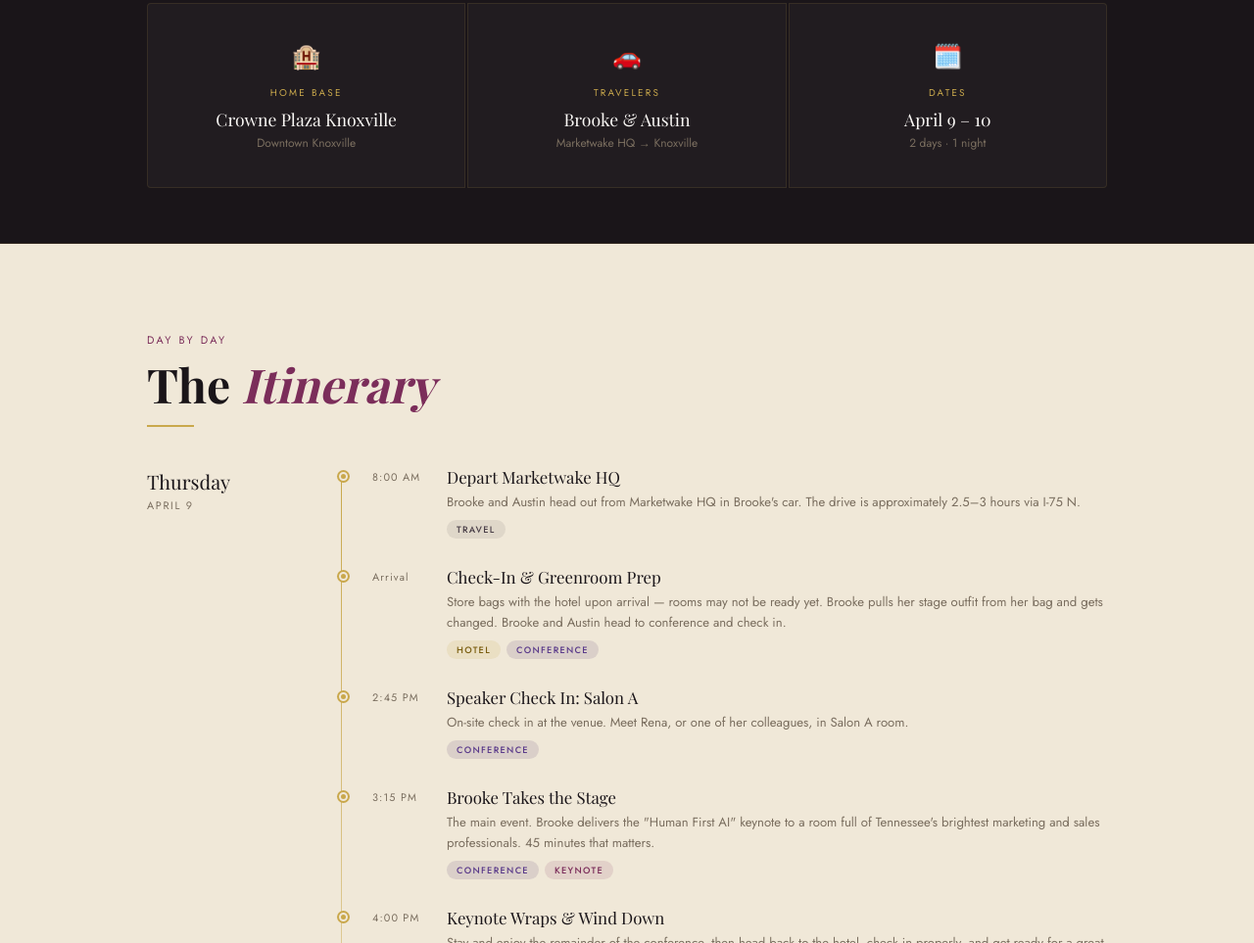
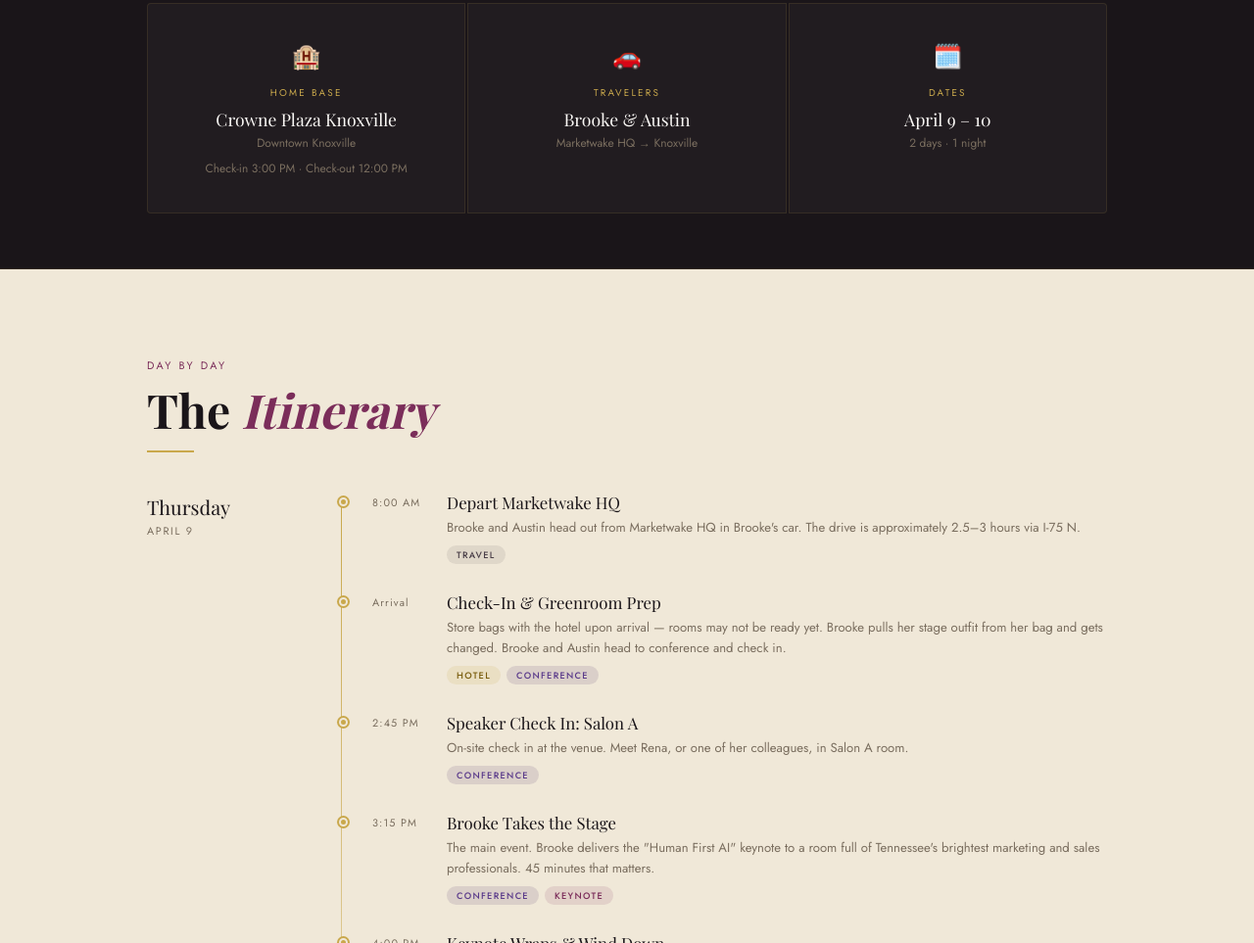
Before and after one commit to meganbush-mw/tn-conference, a plain HTML site: page index.html in a window 1280 px wide. Shown: the part 1154-2117 px from the top of the page at 98% size. Drawn offline with nearby package versions, Linux system fonts and the light colour scheme; a web font is replaced by a local one.

Commit message:
Add hotel check-in and check-out times

```diff
--- a/index.html
+++ b/index.html
@@ -851,6 +851,7 @@
         <div class="detail-label">Home Base</div>
         <div class="detail-value">Crowne Plaza Knoxville</div>
         <div class="detail-sub">Downtown Knoxville</div>
+        <div class="detail-sub" style="margin-top: 8px;">Check-in 3:00 PM · Check-out 12:00 PM</div>
       </div>
       <div class="detail-card">
         <div class="detail-icon">🚗</div>
```
